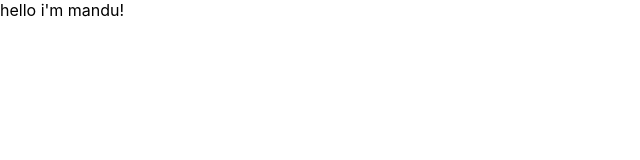
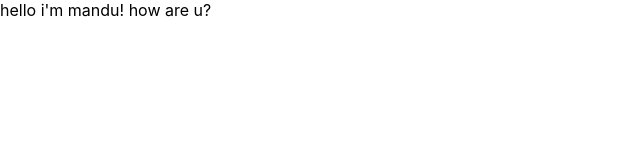
Before and after one commit to carrot31/nextjs, a Next.js app: page / in a window 1280 px wide. Shown: the top 160 px of the page, without its empty margins (0-640 px from the left). Built offline with nearby package versions, Linux system fonts and the light colour scheme.

Commit message:
fourth commit

```diff
--- a/pages/index.js
+++ b/pages/index.js
@@ -1,3 +1,3 @@
 export default function Home() {
-  return "hello i'm mandu!";
+  return "hello i'm mandu! how are u?";
 }
```
